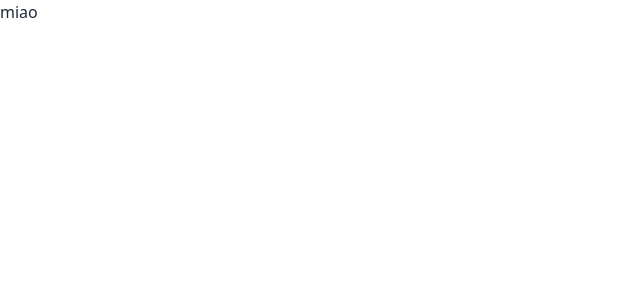
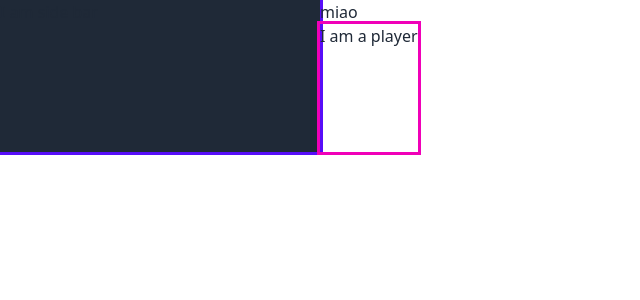
Before and after one commit to Cameron933/rhythmical_app, a Next.js app: page / in a window 1280 px wide. Shown: the top 300 px of the page, without its empty margins (0-640 px from the left). Built offline with nearby package versions, Linux system fonts and the light colour scheme.

Commit message:
feat: setting layout

```diff
--- /dev/null
+++ b/src/layouts/Player.tsx
@@ -0,0 +1,11 @@
+import React from "react";
+
+const Player = () => {
+  return (
+    <div className="outline outline-secondary h-32">
+      <p>I am a player</p>
+    </div>
+  );
+};
+
+export default Player;
--- /dev/null
+++ b/src/layouts/Sidebar.tsx
@@ -0,0 +1,11 @@
+import React from "react";
+
+const Sidebar = () => {
+  return (
+    <div className="outline outline-primary bg-current w-80">
+      <p>I am side bar</p>
+    </div>
+  );
+};
+
+export default Sidebar;
--- /dev/null
+++ b/src/layouts/index.tsx
@@ -0,0 +1,20 @@
+import { ReactNode } from "react";
+import Player from "./Player";
+import Sidebar from "./Sidebar";
+
+interface LayoutProps {
+  children: ReactNode;
+}
+
+const Layout = ({ children }: LayoutProps) => {
+  return (
+    <div className="flex">
+      <Sidebar />
+      <div className="flex flex-col">
+        <main>{children}</main>
+        <Player />
+      </div>
+    </div>
+  );
+};
+export default Layout;
--- a/src/pages/_app.tsx
+++ b/src/pages/_app.tsx
@@ -1,6 +1,8 @@
 import "@/styles/globals.css";
 import type { AppProps } from "next/app";
 import { Roboto } from "next/font/google";
+import GlobalLayout from "../layouts";
+import Head from "next/head";
 
 export const roboto = Roboto({
   weight: ["300", "400", "500"],
@@ -9,6 +11,15 @@ export const roboto = Roboto({
 });
 
 const App = ({ Component, pageProps }: AppProps) => {
-  return <Component {...pageProps} />;
+  return (
+    <>
+      <Head>
+        <meta name="viewport" content="width=device-width, initial-scale=1" />
+      </Head>
+      <GlobalLayout>
+        <Component {...pageProps} />
+      </GlobalLayout>
+    </>
+  );
 };
 export default App;
```
